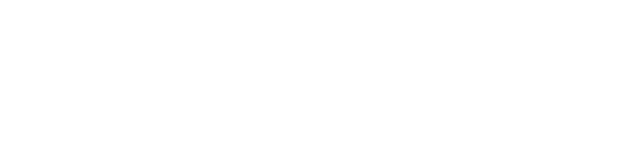
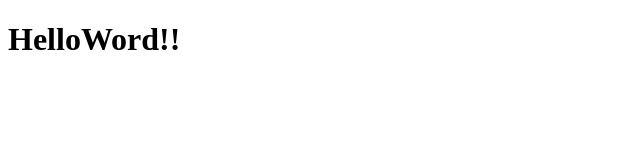
Before and after one commit to SebyySM/sebastien-mtx, a plain HTML site: page index.html in a window 1280 px wide. Shown: the whole page, without its empty margins (0-640 px from the left). Drawn offline with Linux system fonts and the light colour scheme.

Commit message:
Update index.html

```diff
--- a/index.html
+++ b/index.html
@@ -6,6 +6,6 @@
     <title>Portfolio</title>
 </head>
 <body>
-
+    <h1>HelloWord!!</h1>
 </body>
 </html>
```
